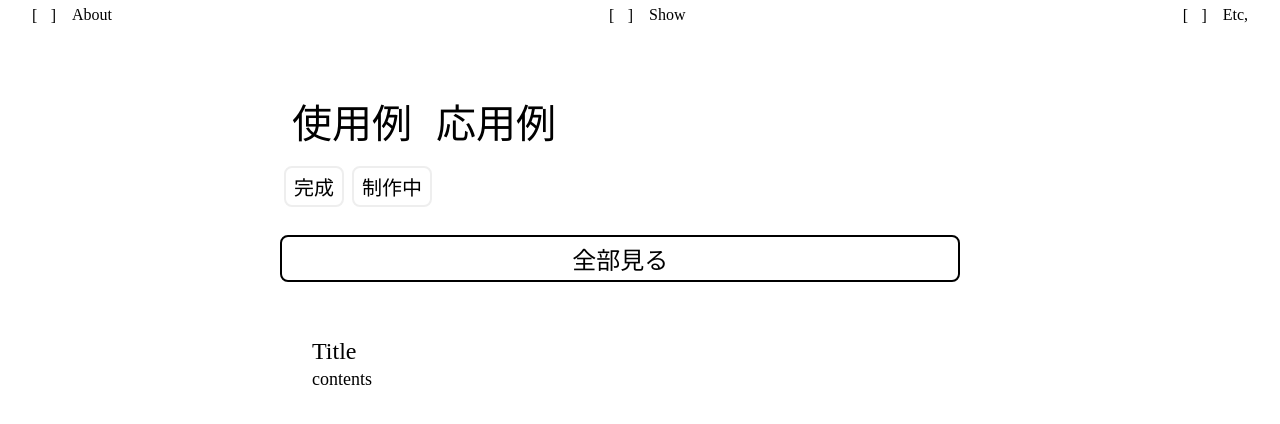
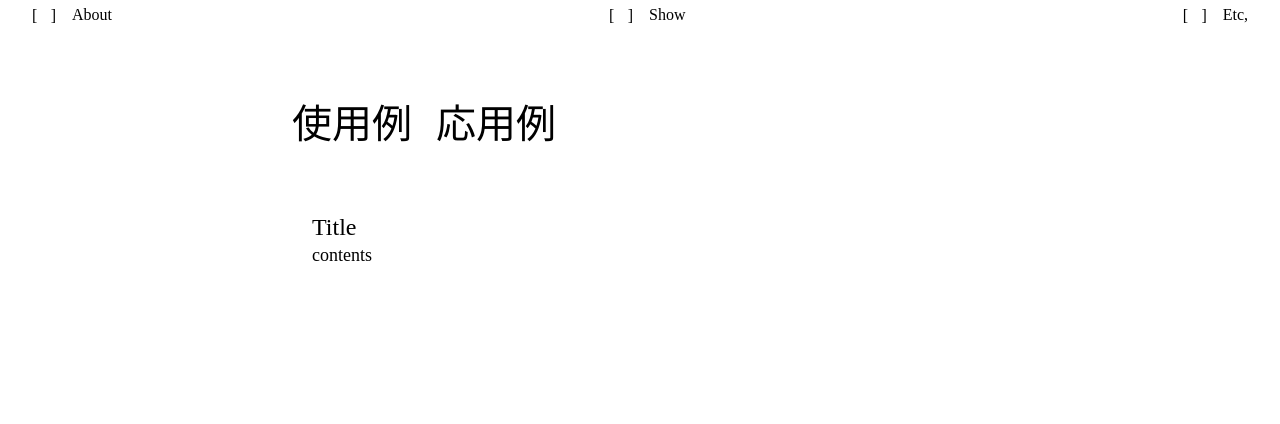
Before and after one commit to pe-hu/index, a PHP site: page /show/ in a window 1280 px wide. Shown: the top 424 px of the page. Run offline with PHP 8.4, Linux system fonts and the light colour scheme; some libraries are stand-ins or nearby versions.

Commit message:
Update index.php

```diff
--- a/show/index.php
+++ b/show/index.php
@@ -5,12 +5,13 @@ function h($str) {
 $title = (string)filter_input(INPUT_POST, 'title');
 $contents = (string)filter_input(INPUT_POST, 'contents');
 $tag = (string)filter_input(INPUT_POST, 'tag');
-$label = (string)filter_input(INPUT_POST, 'label');
+$url = (string)filter_input(INPUT_POST, 'url');
+$link = (string)filter_input(INPUT_POST, 'link');
 
 $fp = fopen('think.csv', 'a+b');
 if ($_SERVER['REQUEST_METHOD'] === 'POST') {
     flock($fp, LOCK_EX);
-    fputcsv($fp, [$title, $contents, $tag, $label,]);
+    fputcsv($fp, [$title, $contents, $tag, $url, $link,]);
     rewind($fp);
 }
 
@@ -37,7 +38,8 @@ $("#menu").load("../menu/");
 </script>
 <script type="text/javascript">
 </script>
-<link rel="stylesheet" href="book.css"/>
+<link rel="stylesheet" type="text/css" href="book.css"/>
+<link rel="stylesheet" type="text/css" href="../cv/greating.css"/>
 <style type="text/css">
 .list li span {
   animation:2s ease-in infinite fontmotion;
@@ -47,6 +49,7 @@ $("#menu").load("../menu/");
 <body>
 <div id="menu"></div>
 
+<div id="greating">
 <form id="org">
 <div class="search-box tag">
 <ul>
@@ -58,35 +61,25 @@ $("#menu").load("../menu/");
 <label for="two" class="label">応用例</label></li>
 </ul>
 </div>
-<div class="search-box status">
-<ul>
-<li>
-<input type="radio" name="label" value="a" id="a">
-<label for="a" class="label">完成</label></li>
-<li>
-<input type="radio" name="label" value="b" id="b">
-<label for="b" class="label">制作中</label></li>
-</ul>
-</div>
-<div class="reset">
-<input type="reset" name="reset" value="全部見る" class="reset-button">
-</div>
 </form>
 
 <ul class="list">
 <?php if (!empty($rows)): ?>
 <?php foreach ($rows as $row): ?>
-<li id="<?=h($row[3])?>" class="list_item list_toggle" data-tag="<?=h($row[2])?>" data-label="<?=h($row[3])?>">
+<li class="list_item list_toggle" data-tag="<?=h($row[2])?>"">
 <span><?=h($row[0])?></span>
 <p><?=h($row[1])?></p>
+<a class="<?=h($row[4])?>" href="<?=h($row[3])?>" target="_blank" rel="noopener noreferrer"></a>
 </li>
 <?php endforeach; ?>
 <?php else: ?>
-<li id="<?=h($row[3])?>" class="list_item list_toggle" data-tag="<?=h($row[2])?>" data-label="<?=h($row[3])?>">
+<li class="list_item list_toggle" data-tag="<?=h($row[2])?>">
 <span>Title</span>
 <p>contents</p>
+<a class="<?=h($row[4])?>" href="<?=h($row[3])?>" target="_blank" rel="noopener noreferrer"></a>
 </li>
 <?php endif; ?>
 </ul>
+</div>
 </body>
 </html>
```
